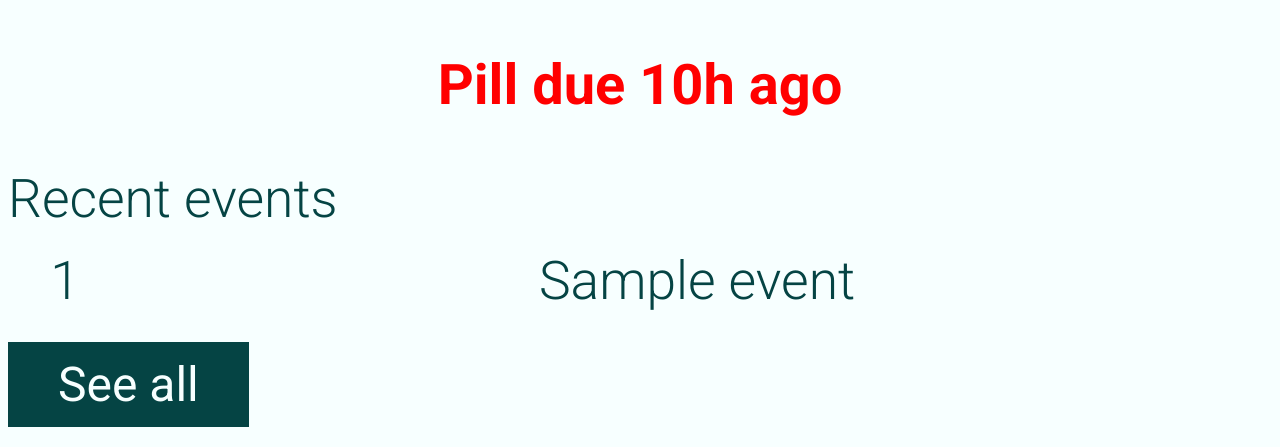
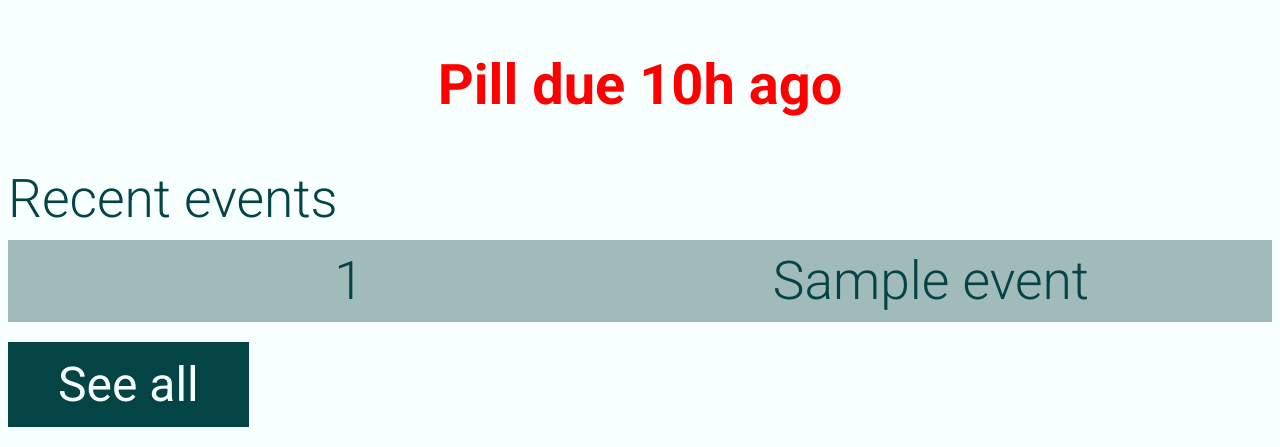
Before and after one commit to exclamationMark/pilly, a Flask app: template server/templates/control_panel.html in a window 1280 px wide. Shown: the part 1051-1498 px from the top of the page. Run offline with Flask 2, Linux system fonts and the light colour scheme; the template is opened without the code that fills it: most values are stand-ins (such as "Sample title", 1, 10 or a date in 2020); some libraries are stand-ins or nearby versions.

Commit message:
Converted the table to divs, so it animates nicely. Added javascript function to insert a new table row (newElement(timestamp, eventname) ), try it out by clicking on the pill number.

```diff
--- a/server/static/script.js
+++ b/server/static/script.js
@@ -1,6 +1,11 @@
 $(document).ready(function() {
 	var w = $('.menu').width();
 	$('.menu').css({left : -w});
+	$('.pillnumber').click(function() {
+		newEvent('dummy1','dummy2');
+	});
+
+	$('.table-row:even').css("background-color", "#A1BABA");
 });
 
 function openMenu() {
@@ -16,3 +21,17 @@ function closeMenu() {
 		$('.overlay').css({display : 'none'});
 	});
 }
+
+function newEvent(timestamp, eventstring) {
+	var htmlString = '<div class="table-row">\
+						<div class="table-cell">' + timestamp + '</div>\
+						<div class="table-cell">' + eventstring + '</div>\
+					</div>';
+	var newElement = $(htmlString).css({display : 'none'});
+	newElement.css({backgroundColor : $('.table-row:eq(1)').css('background-color')});
+	$('.table-row').first().before(newElement);
+	$('.table-row').first().slideDown();
+	$('.table-row').last().slideUp(function() {
+		$('.table-row').last().remove();
+	});
+}
--- a/server/static/style.css
+++ b/server/static/style.css
@@ -90,7 +90,7 @@ li a#active {
 	font-weight: 100;
 }
 
-table {
+.table {
 	border-collapse: collapse;
 	font-size: 40pt;
 	color: #054444;
@@ -99,20 +99,22 @@ table {
 	margin: 0;
 }
 
-td {
+.table-cell {
 	padding-top: 10px;
 	padding-bottom: 10px;
 	margin: 0;
+	display: inline-block;
+	width: 45%;
 }
 
-tr {
+.table-row {
 	background-color: #F7FFFF;
 	margin: 0;
 }
 
-tr:nth-child(even) {
+/*.table-row:nth-child(even) {
 	background-color: #A1BABA;
-}
+}*/
 
 .events {
 	display: inline-block;
--- a/server/templates/control_panel.html
+++ b/server/templates/control_panel.html
@@ -4,15 +4,17 @@
 	<link rel="stylesheet" href="https://maxcdn.bootstrapcdn.com/font-awesome/4.5.0/css/font-awesome.min.css">
 	<link rel="stylesheet" type="text/css" href="../static/style.css">
 	<link href='https://fonts.googleapis.com/css?family=Roboto:400,100,300,700,900' rel='stylesheet' type='text/css'>
+	<script src="https://ajax.googleapis.com/ajax/libs/jquery/1.12.0/jquery.min.js"></script>
+	<script src="static/script.js"></script>
 	<meta charset="UTF-8">
 	<title>Pilly control panel</title>
-	<script type="text/javascript">
+	<!--<script type="text/javascript">
   		var timeout = setTimeout("location.reload(true);",5000);
   		function resetTimeout() {
     	clearTimeout(timeout);
     	timeout = setTimeout("location.reload(true);",5000);
   		}
-	</script>
+	</script>-->
 </head>
 <body>
 	<ul>
@@ -24,14 +26,14 @@
 	<div class={%if hoursleft >= 0%}countdown{%else%}redcnt{%endif%}>{%if hoursleft >= 0%}Next pill in {{hoursleft}}h{%else%}Pill due {{hoursleft*-1}}h ago{%endif%}</div>
 	<div class="spacer"></div>
 	<div class="label3">Recent events</div>
-	<table>
+	<div class="table">
 		{% for event in events%}
-			<tr>
-				<td>{{event[0]}}</td>
-				<td>{{event[1]}}</td>
-			</tr>
+			<div class="table-row">
+				<div class="table-cell">{{event[0]}}</div>
+				<div class="table-cell">{{event[1]}}</div>
+			</div>
 		{% endfor %}
-	</table>
+	</div>
 	<a href="/event_list" class="events">See all</a>
 </body>
 </html>
```
